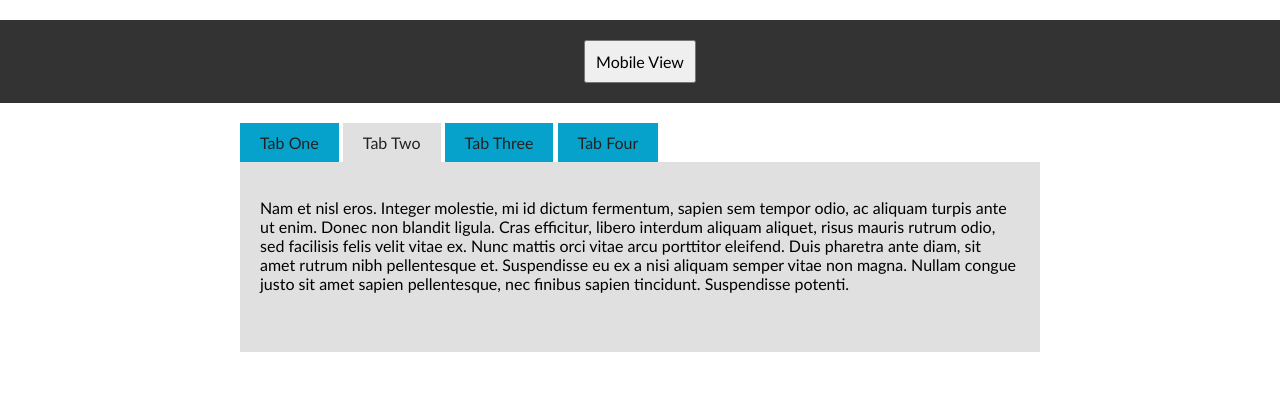
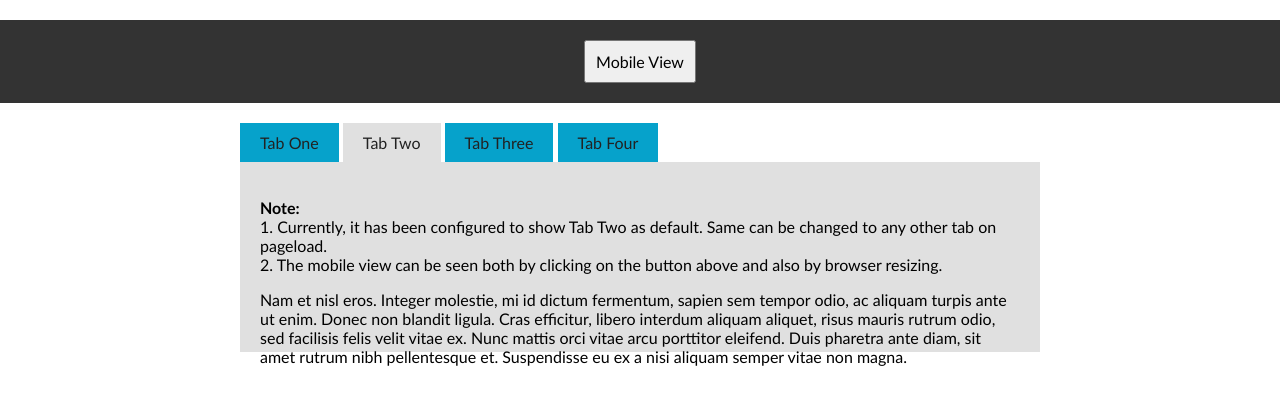
Before and after one commit to aniruddha153/CouponDuniaTask, a plain HTML site: page index.html in a window 1280 px wide. Drawn offline with nearby package versions, Linux system fonts and the light colour scheme.

Commit message:
Update index.html

```diff
--- a/index.html
+++ b/index.html
@@ -34,7 +34,15 @@
 			</div>
 			<div id="tab-2" class="tab-content">
 				<p>
-					Nam et nisl eros. Integer molestie, mi id dictum fermentum, sapien sem tempor odio, ac aliquam turpis ante ut enim. Donec non blandit ligula. Cras efficitur, libero interdum aliquam aliquet, risus mauris rutrum odio, sed facilisis felis velit vitae ex. Nunc mattis orci vitae arcu porttitor eleifend. Duis pharetra ante diam, sit amet rutrum nibh pellentesque et. Suspendisse eu ex a nisi aliquam semper vitae non magna. Nullam congue justo sit amet sapien pellentesque, nec finibus sapien tincidunt. Suspendisse potenti.
+					<b>Note:</b>
+					<br />
+					1. Currently, it has been configured to show Tab Two as default. Same can be changed to any other tab on pageload.
+					<br />
+					2. The mobile view can be seen both by clicking on the button above and also by browser resizing.
+					<br />
+				</p>
+				<p>
+					Nam et nisl eros. Integer molestie, mi id dictum fermentum, sapien sem tempor odio, ac aliquam turpis ante ut enim. Donec non blandit ligula. Cras efficitur, libero interdum aliquam aliquet, risus mauris rutrum odio, sed facilisis felis velit vitae ex. Nunc mattis orci vitae arcu porttitor eleifend. Duis pharetra ante diam, sit amet rutrum nibh pellentesque et. Suspendisse eu ex a nisi aliquam semper vitae non magna.
 				</p>
 			</div>
 			<div id="tab-3" class="tab-content">
```
